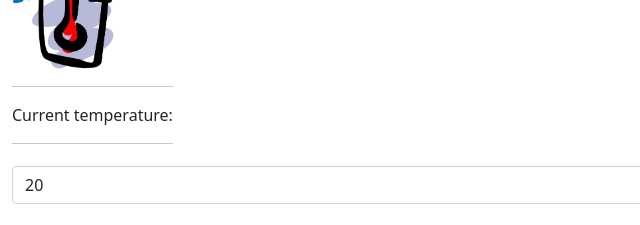
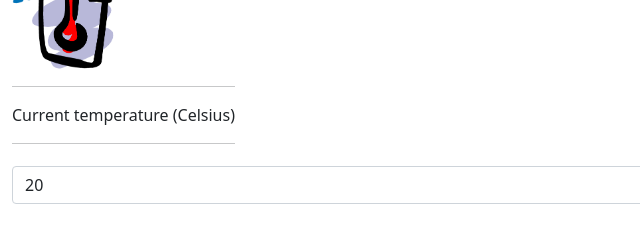
Before and after one commit to HUMYAI1100/ex5b, a plain HTML site: page index.html in a window 1280 px wide. Shown: the part 177-402 px from the top of the page, 0-640 px from the left. Drawn offline with nearby package versions, Linux system fonts and the light colour scheme.

Commit message:
Adding a new description - temp unit

```diff
--- a/index.html
+++ b/index.html
@@ -14,7 +14,7 @@
 		<img src="images/temperature.gif" class="img-fluid" alt="runner logo" width="150" height="150"><br>
 		<form role="form" method="GET">
 		  <div class="form-group">
-			<label for="tem"><hr>Current temperature:<hr></label>
+			<label for="tem"><hr>Current temperature (Celsius)<hr></label>
 			<input type="text" class="form-control" name="temp" id="temp" value="20">
 		  </div><br>
 		  <div class="form-group">
```
